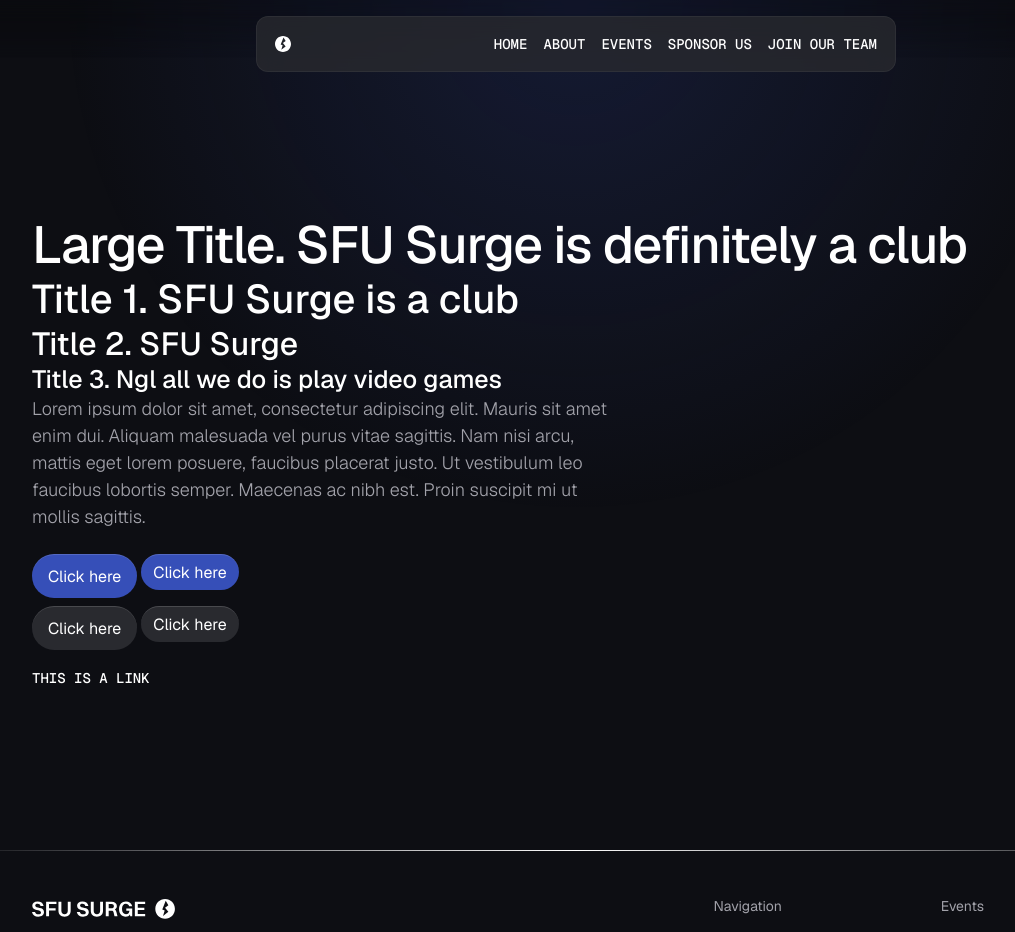
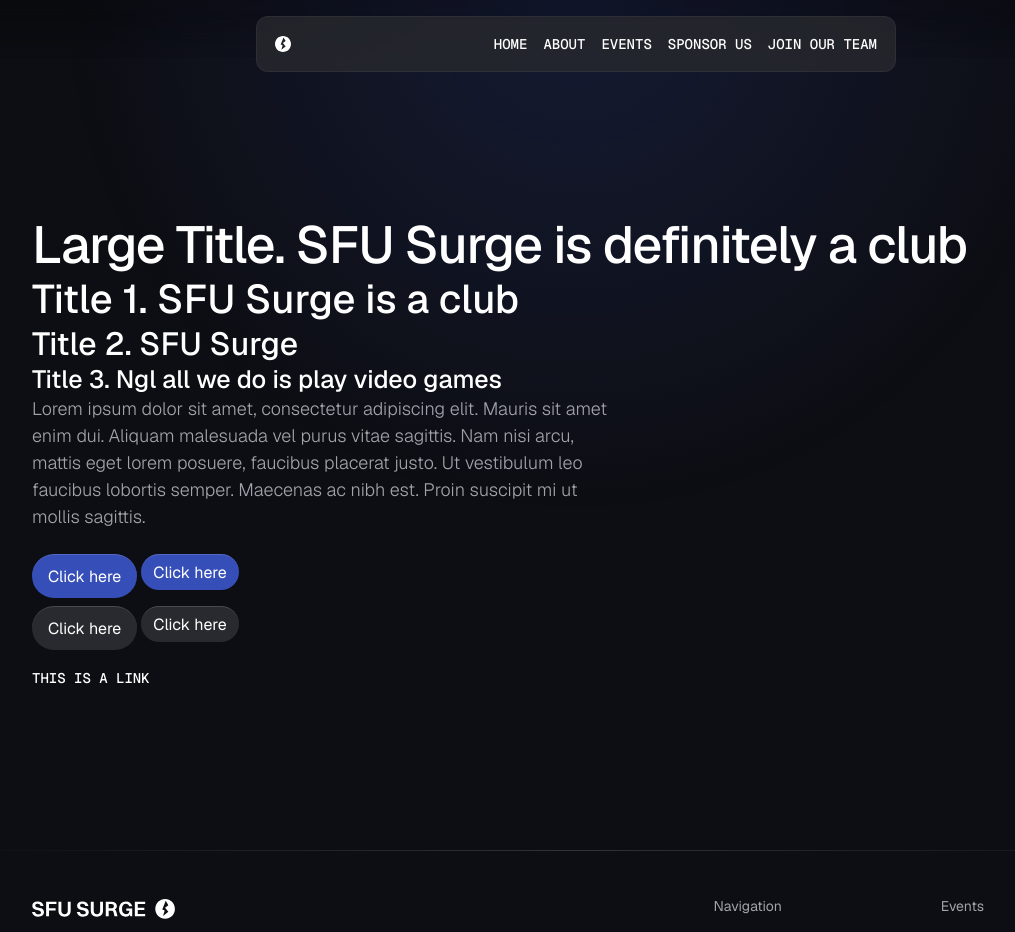
Before and after one commit to sfusurge/surge_website, a Next.js app: page /Styleguide in a window 1280 px wide. Shown: the top 932 px of the page, without its empty margins (64-1079 px from the left). Built offline with nearby package versions, Linux system fonts and the light colour scheme.

Commit message:
update border color on footer

```diff
--- a/src/components/footer.tsx
+++ b/src/components/footer.tsx
@@ -1,7 +1,7 @@
 export default function Footer() {
   return (
     <footer className="pt-40">
-      <div className="h-[1px] bg-gradient-to-r from-border-tertiary/0 via-border-tertiary to-border-tertiary/0"></div>
+      <div className="h-[1px] bg-gradient-to-r from-border-tertiary/0 via-border-tertiary/15 to-border-tertiary/0"></div>
     <div className="py-12 grid grid-rows-2 md:grid-rows-1 gap-12 md:grid-cols-5 content-wrapper">
       <div className="col-span-3 flex flex-col items-center sm:items-start">
         <img src="surge-logomark.svg" className="h-5 mb-4 w-fit"></img>
```
